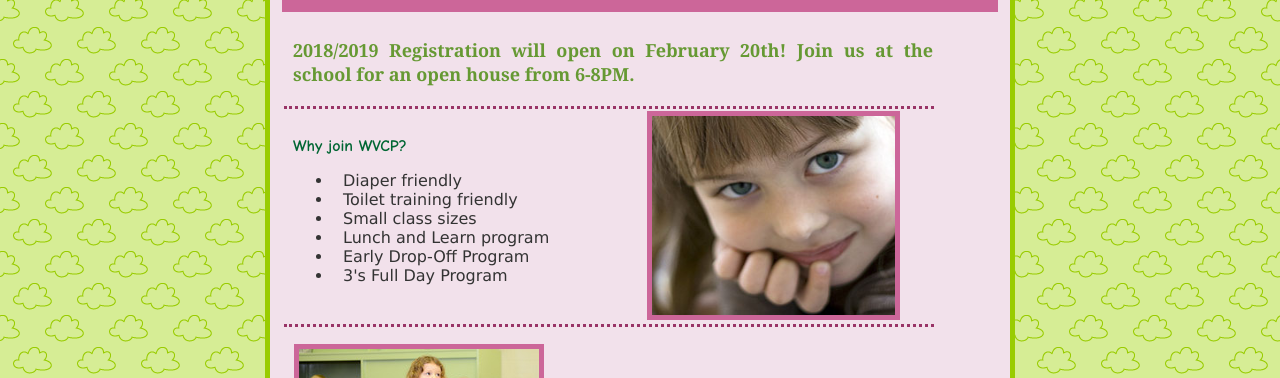
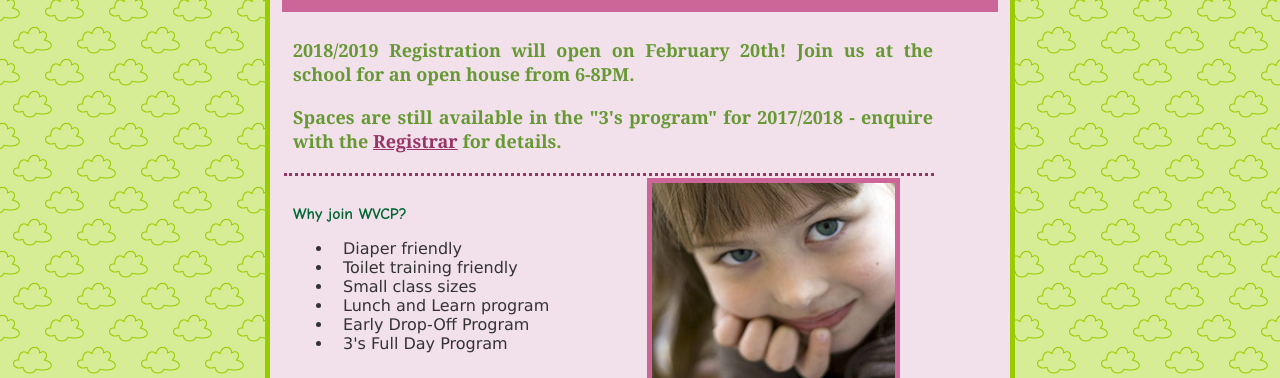
Before and after one commit to wvcp/wvcp.github.io, a plain HTML site: page index.html in a window 1280 px wide. Shown: the part 122-500 px from the top of the page. Drawn offline with Linux system fonts and the light colour scheme.

Commit message:
Add 2017/18 3's program note to home page

```diff
--- a/index.html
+++ b/index.html
@@ -28,7 +28,7 @@ ottawa, on K2A 1Z6<br />
 
 			<h1 style="font-size: 12.8px; text-align: justify;"><strong style="font-size: large;">2018/2019 Registration will open on February 20th! Join us at the school for an open house from 6-8PM.</strong></h1>
 
-			<h1></h1>
+			<h1 style="font-size: 12.8px; text-align: justify;"><strong style="font-size: large;">Spaces are still available in the "3's program" for 2017/2018 - enquire with the <a href="mailto:wvcp.registrar@gmail.com">Registrar</a> for details.</strong></h1>
 
 			<h1></h1>
 
```
